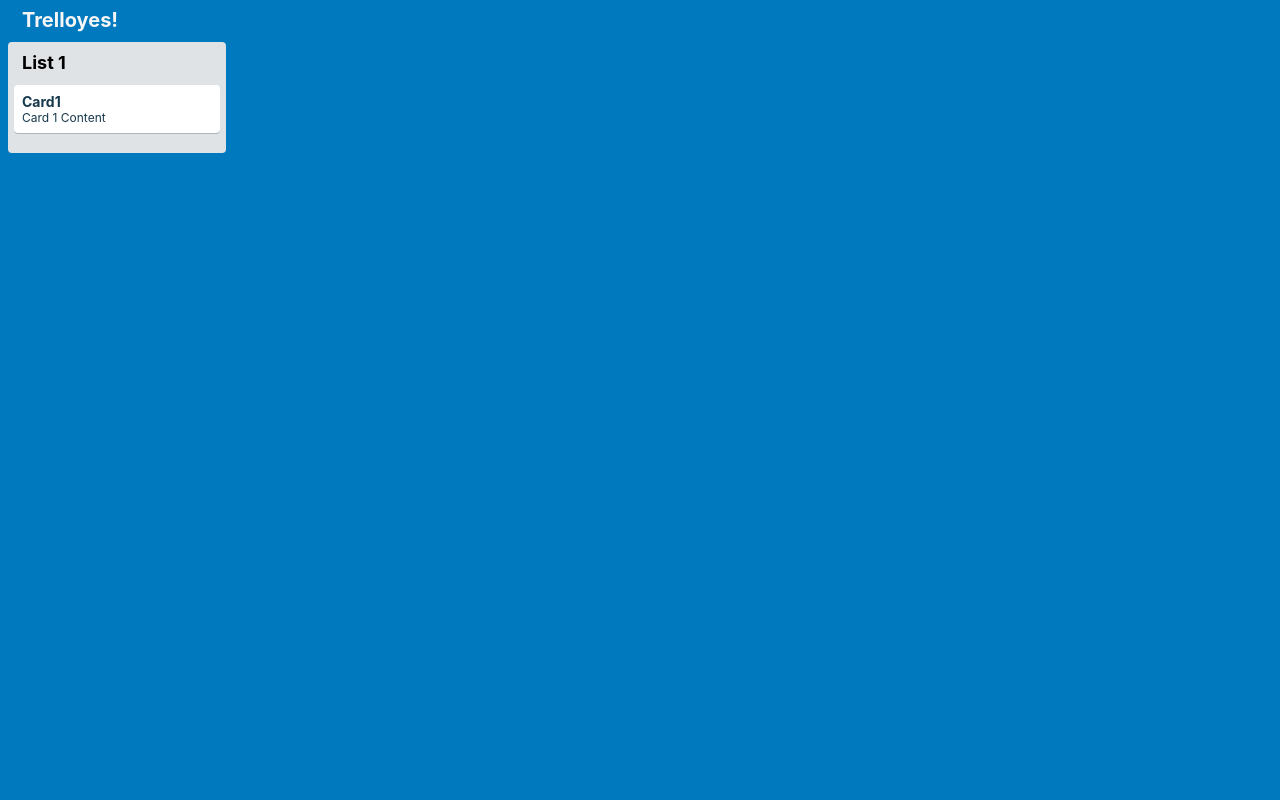
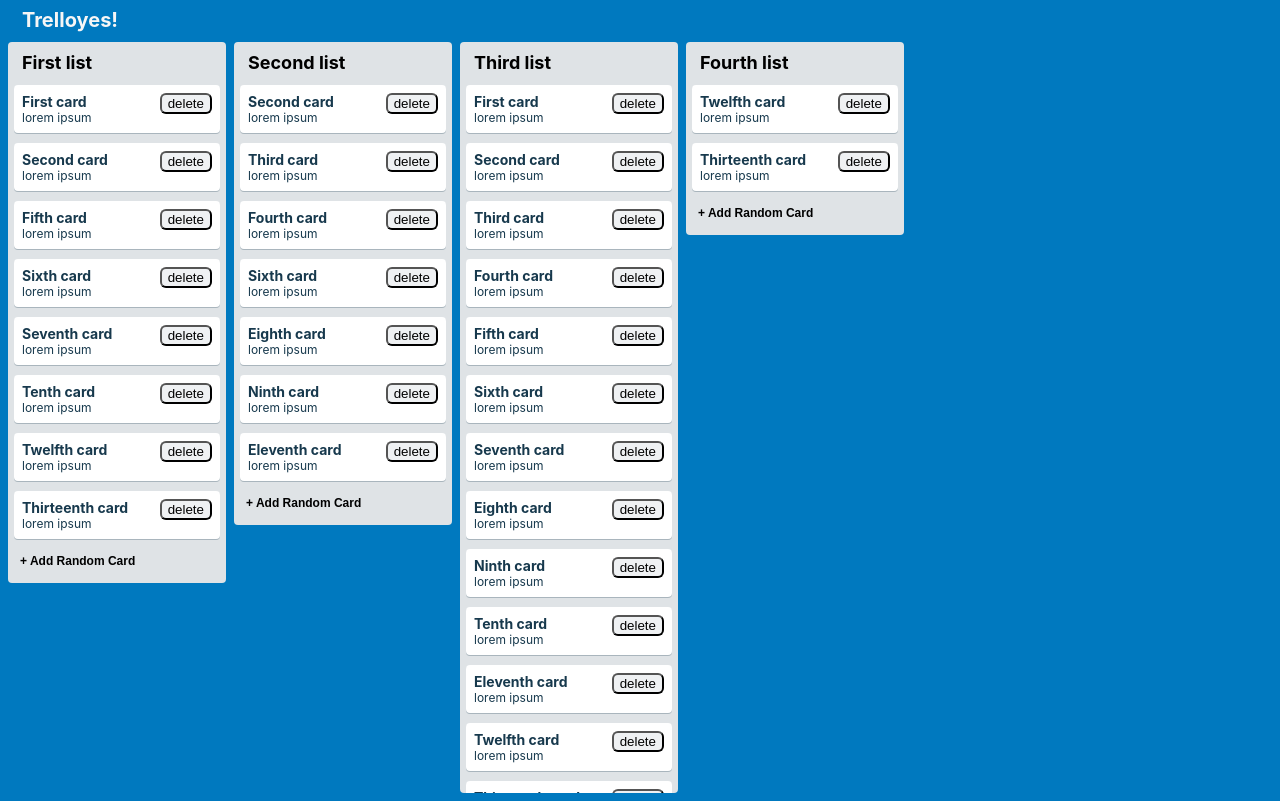
Before and after one commit to cteterita/trelloyes, a React (Create React App) app: page / in a window 1280 px wide. Built offline with nearby package versions, Linux system fonts and the light colour scheme.

Commit message:
render actual store content

```diff
--- a/src/App.js
+++ b/src/App.js
@@ -1,16 +1,17 @@
 import React from 'react';
 import './App.css';
-import './store.js';
 import List from './composition/List';
 
-function App() {
+function App(props) {
   return (
     <main className="App">
       <header className="App-header">
         <h1>Trelloyes!</h1>
       </header>
       <div className="App-list">
-        <List header="List 1"></List>
+        {props.store.lists.map(list => (
+          <List header={list.header} content={list.cardIds.map(id => props.store.allCards[id])} key={list.id} />
+        ))}
       </div>
     </main>
   );
--- a/src/composition/Card.js
+++ b/src/composition/Card.js
@@ -4,6 +4,7 @@ import './Card.css';
 function Card(props) {
     return (
         <div className='Card'>
+            <button type="button">delete</button>
             <h3>{props.title}</h3>
             <p>{props.content}</p>
         </div>
--- a/src/composition/List.js
+++ b/src/composition/List.js
@@ -5,11 +5,16 @@ import './List.css';
 function List(props) {
     return (
         <section className="List">
-            <header class="List-header">
+            <header className="List-header">
                 <h2>{props.header}</h2>
             </header>
-            <div class="List-cards">
-                <Card title="Card1" content="Card 1 Content"></Card>
+            <div className="List-cards">
+                {props.content.map(card =>
+                    <Card title={card.title} content={card.content} key={card.id} />
+                )}
+                <button type="button" class="List-add-button">
+                    + Add Random Card
+                </button>
             </div>
         </section>
       );
--- a/src/index.js
+++ b/src/index.js
@@ -2,5 +2,6 @@ import React from 'react';
 import ReactDOM from 'react-dom';
 import App from './App';
 import './index.css';
+import STORE from './store.js';
 
-ReactDOM.render(<App />, document.getElementById('root'));
+ReactDOM.render(<App store={STORE}/>, document.getElementById('root'));
```
